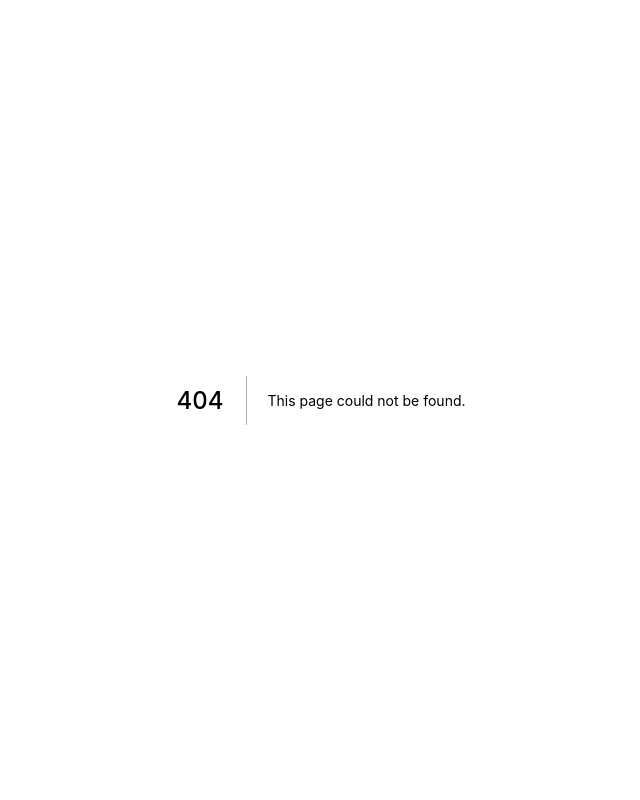
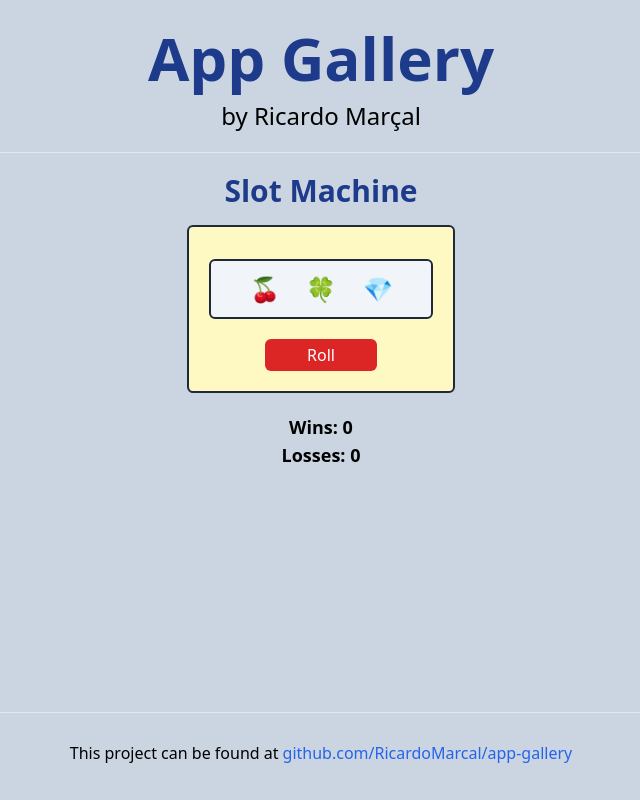
Before and after one commit to RicardoMarcal/app-gallery, a Next.js app: page /slotmachine in a window 1280 px wide. Before the commit this address had no page. Shown: the whole page, without its empty margins (319-959 px from the left). Built offline with nearby package versions, Linux system fonts and the light colour scheme.

Commit message:
slot machine

```diff
--- a/pages/calculator.tsx
+++ /dev/null
@@ -1,55 +0,0 @@
-import type { NextPage } from 'next'
-import Head from 'next/head'
-import Link from 'next/link'
-import React, { useState } from 'react'
-import Footer from '../components/Footer'
-import Header from '../components/Header'
-
-const BinToDec: NextPage = () => {
-  const [result, setResult] = useState(0)
-
-  const verifyInput = (e: React.KeyboardEvent<HTMLInputElement>) => {
-    if(e.key.match(/^[0-1]+$/g) === null && e.key !== "Backspace" && e.key !== "ArrowLeft" && e.key !== "ArrowRight" && e.ctrlKey === false){
-      e.preventDefault()
-      alert("You can only type 0 or 1")
-    }
-  }
-
-  const handleConvert = (e: React.ChangeEvent<HTMLInputElement>) => {
-    let r = 0
-    let bin = e.target.value
-    for(let i = 0; i < bin.length; i++){
-      r += parseInt(bin[i])*Math.pow(2, bin.length-i-1)
-    }
-    setResult(r)
-  }
-
-  return (
-    <div className="flex min-h-screen flex-col items-center justify-center py-2 bg-slate-300">
-      <Head>
-        <title>Calculator - App Gallery</title>
-        <link rel="icon" href="/favicon.ico" />
-      </Head>
-
-      <main className="flex w-full flex-1 flex-col items-center px-3 text-center">
-        <Header/>
-
-        <div className='flex flex-col gap-2 py-5'>
-          <h2 className="text-3xl font-bold text-blue-900">Calculator</h2>
-          <input
-            type="text"
-            onKeyDown={verifyInput}
-            onChange={handleConvert}
-            className="p-1 mt-5 text-center bg-slate-100 rounded-md"
-          />
-          <p id="result" className='text-2xl'>{result}</p>
-        </div>
-
-      </main>
-
-      <Footer/>
-    </div>
-  )
-}
-
-export default BinToDec
--- a/pages/index.tsx
+++ b/pages/index.tsx
@@ -37,8 +37,8 @@ const Home: NextPage = () => {
           <Link href='/randomnumbergenerator'>
             <p className='p-2 rounded-md bg-blue-600 w-64 text-white cursor-pointer'>Random Number Generator</p>
           </Link>
-          <Link href='/calculator'>
-            <p className='p-2 rounded-md bg-blue-600 w-64 text-white cursor-pointer'>Calculator</p>
+          <Link href='/slotmachine'>
+            <p className='p-2 rounded-md bg-blue-600 w-64 text-white cursor-pointer'>Slot Machine</p>
           </Link>
         </div>
 
--- /dev/null
+++ b/pages/slotmachine.tsx
@@ -0,0 +1,83 @@
+import type { NextPage } from 'next'
+import Head from 'next/head'
+import React, { useState } from 'react'
+import Footer from '../components/Footer'
+import Header from '../components/Header'
+
+const symbols = ['🍒','🍋','🍌','💎','🎰','🔔','🍉','🍀','🍇']
+
+const winSound = new Audio('https://cdn.pixabay.com/download/audio/2022/01/18/audio_f981d1ac7d.mp3?filename=piglevelwin2mp3-14800.mp3')
+const playSound = new Audio('https://cdn.pixabay.com/download/audio/2022/03/10/audio_fa5b506645.mp3?filename=coins-falling-013-36967.mp3')
+
+const BinToDec: NextPage = () => {
+  const [result, setResult] = useState(['🍒','🍀','💎'])
+  const [wins, setWins] = useState(0)
+  const [losses, setLosses] = useState(0)
+
+
+  const handleAnimate = (time: number, x: number) => {
+    setTimeout(() => {
+      const r = [
+        symbols[Math.floor(Math.random()*symbols.length)],
+        symbols[Math.floor(Math.random()*symbols.length)],
+        symbols[Math.floor(Math.random()*symbols.length)],
+      ]
+      setResult(r)
+      if(time/9 === x){
+        setTimeout(() => {
+          if(r[0] === r[1] && r[0] === r[2]){
+            setWins(wins+1)
+            winSound.play()
+          }else{
+            setLosses(losses+1)
+          }
+        }, 150)
+      }
+    }, time)
+  }
+
+  const handleRoll = () => {
+    const time = 100
+    playSound.play()
+    for(let i = 0; i < 10; i++){
+      handleAnimate(time*i, time)
+    }
+  }
+
+  return (
+    <div className="flex min-h-screen flex-col items-center justify-center py-2 bg-slate-300">
+      <Head>
+        <title>Slot Machine - App Gallery</title>
+        <link rel="icon" href="/favicon.ico" />
+      </Head>
+
+      <main className="flex w-full flex-1 flex-col items-center px-3 text-center">
+        <Header/>
+
+        <div className='flex flex-col gap-4 p-5'>
+          <h2 className="text-3xl font-bold text-blue-900">Slot Machine</h2>
+          <div className='flex flex-col items-center gap-3 p-5 border-2 border-slate-800 bg-yellow-100 rounded-md'>
+            <section className='flex justify-evenly bg-slate-100 border-2 border-slate-800 rounded-md w-56 mt-3 p-3 text-2xl'>
+              <p>{result[0]}</p>
+              <p>{result[1]}</p>
+              <p>{result[2]}</p>
+            </section>
+            <input
+              type="button"
+              value="Roll"
+              onClick={handleRoll}
+              className="p-1 mt-2 w-28 text-center bg-red-600 text-white rounded-md cursor-pointer"
+            />
+          </div>
+        </div>
+        <p className='text-lg font-bold'>Wins: {wins}</p>
+        <p className='text-lg font-bold'>Losses: {losses}</p>
+
+      </main>
+
+      <Footer/>
+    </div>
+  )
+}
+
+export default BinToDec
```
